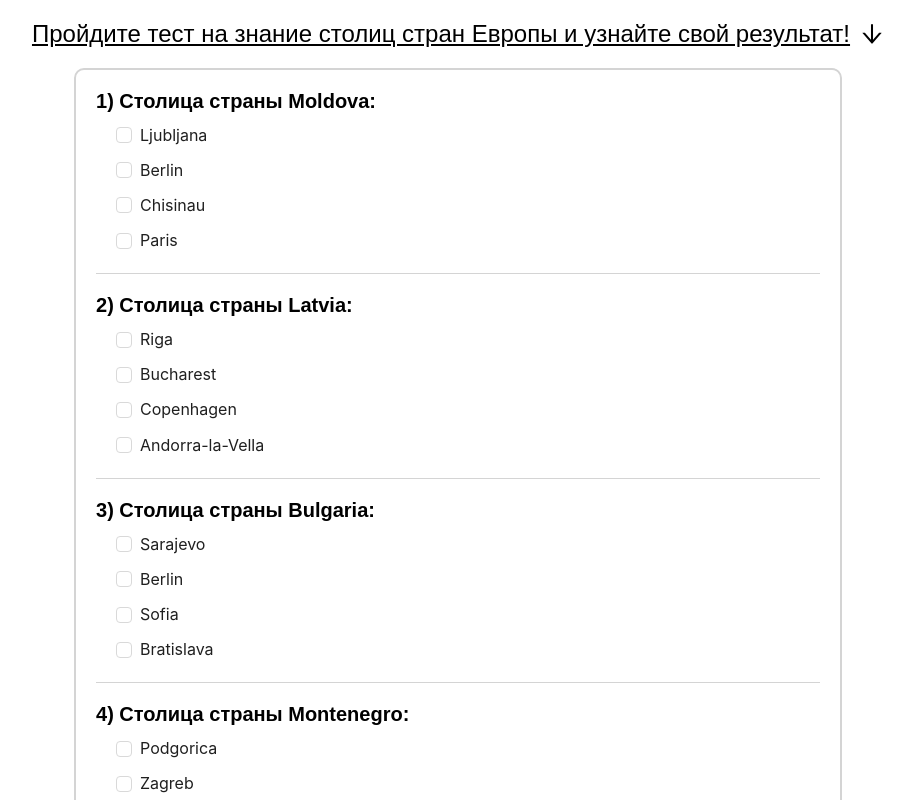
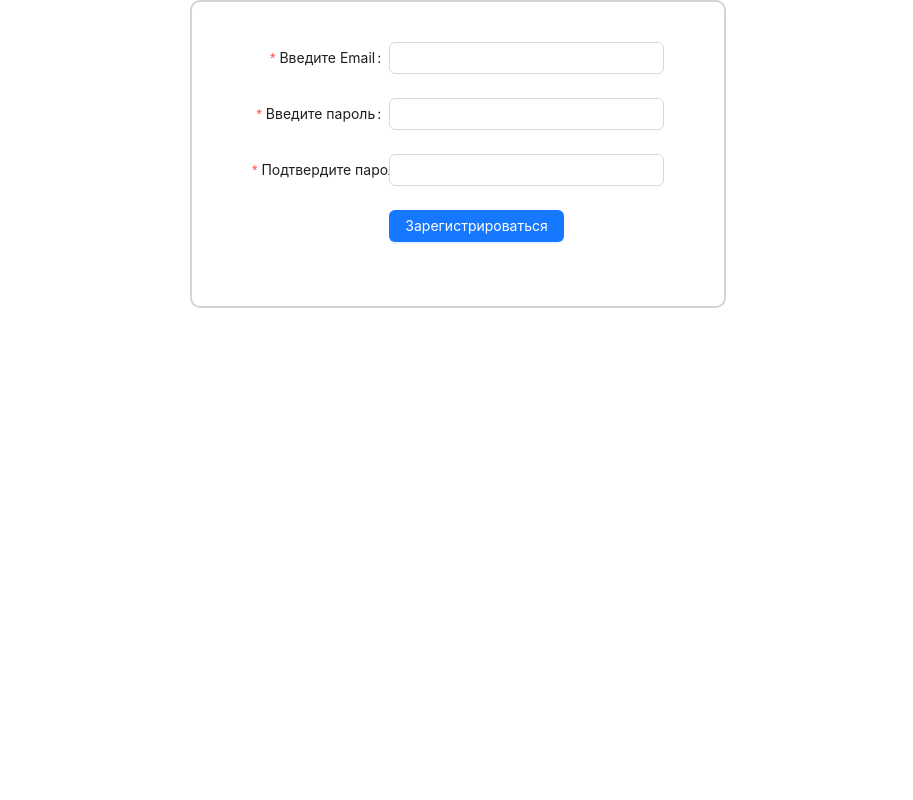
Before and after one commit to SimpleCoderr/quiz-app-fullstack, a React app in the folder client/: page /registration in a window 1280 px wide. Shown: the top 800 px of the page, without its empty margins (182-1095 px from the left). Built offline with nearby package versions, Linux system fonts and the light colour scheme.

Commit message:
add AppRouter

```diff
--- a/client/package.json
+++ b/client/package.json
@@ -46,6 +46,7 @@
     "react": "^17.0.2",
     "react-dom": "^17.0.2",
     "react-redux": "^8.1.1",
+    "react-router-dom": "^6.14.1",
     "redux": "^4.2.1"
   }
 }
--- /dev/null
+++ b/client/src/app/AppRouter/routes/index.tsx
@@ -0,0 +1,29 @@
+import { BrowserRouter, Routes, Route } from "react-router-dom";
+import { useTypedSelector } from "shared";
+import { publicRoutes } from "./publicRoutes";
+import { privateRoutes } from "./privateRoutes";
+
+const AppRouter = () => {
+  const { isLogged } = useTypedSelector((state) => state.app);
+  return (
+    <BrowserRouter>
+      <Routes>
+        {isLogged ? (
+          <>
+            {privateRoutes.map((route) => (
+              <Route {...route} key={route.path} />
+            ))}
+          </>
+        ) : (
+          <>
+            {publicRoutes.map((route) => (
+              <Route {...route} key={route.path} />
+            ))}
+          </>
+        )}
+      </Routes>
+    </BrowserRouter>
+  );
+};
+
+export default AppRouter;
--- /dev/null
+++ b/client/src/app/AppRouter/routes/privateRoutes.tsx
@@ -0,0 +1,9 @@
+import { IRoute } from "./routeType";
+import {Navigate} from "react-router-dom"
+import { Testing } from "pages/Testing";
+
+
+export const privateRoutes: IRoute[] = [
+    {path: '/quiz', element: <Testing/>},
+    {path: '*', element: <Navigate replace to="/quiz"/>}
+]
--- /dev/null
+++ b/client/src/app/AppRouter/routes/publicRoutes.tsx
@@ -0,0 +1,11 @@
+import { IRoute } from "./routeType";
+import {Navigate} from "react-router-dom"
+import { Registration } from "pages/Registration";
+import { Login } from "pages/Login";
+
+
+export const publicRoutes: IRoute[] = [
+    {path: '/login', element: <Login/>},
+    {path: '/registration', element: <Registration/>},
+    {path: '*', element: <Navigate replace to="/login"/>}
+]
--- /dev/null
+++ b/client/src/app/AppRouter/routes/routeType.ts
@@ -0,0 +1,4 @@
+export type IRoute = {
+    path: string;
+    element: React.ReactNode
+}
--- a/client/src/app/index.tsx
+++ b/client/src/app/index.tsx
@@ -1,12 +1,13 @@
-import Testing from "pages/Testing";
+import {Testing} from "pages/Testing";
 import { StoreProvider } from "./providers";
 import "./styles/index.scss";
+import AppRouter from "./AppRouter/routes";
 
 function App() {
   return (
     <div className="app">
       <StoreProvider>
-        <Testing />
+        <AppRouter/>
       </StoreProvider>
     </div>
   );
--- /dev/null
+++ b/client/src/pages/Login/index.tsx
@@ -0,0 +1,10 @@
+import { LoginForm } from "features/LoginForm"
+import s from './styles.module.scss'
+
+export const Login = () => {
+  return (
+    <div className={s.loginPage}>
+        <LoginForm/>
+    </div>
+  )
+}
--- /dev/null
+++ b/client/src/pages/Login/styles.module.scss
@@ -0,0 +1,7 @@
+.loginPage {
+    width: 100%;
+    display: flex;
+    justify-content: center;
+    align-items: center;
+    height:fit-content;
+}
--- /dev/null
+++ b/client/src/pages/Registration/index.tsx
@@ -0,0 +1,10 @@
+import { RegistrationForm } from "features/RegistrationForm"
+import s from './styles.module.scss'
+
+export const Registration = () => {
+  return (
+    <div className={s.registrationPage}>
+        <RegistrationForm/>
+    </div>
+  )
+}
--- /dev/null
+++ b/client/src/pages/Registration/styles.module.scss
@@ -0,0 +1,7 @@
+.registrationPage {
+    width: 100%;
+    display: flex;
+    justify-content: center;
+    align-items: center;
+    height:fit-content;
+}
--- a/client/src/pages/Testing/index.tsx
+++ b/client/src/pages/Testing/index.tsx
@@ -2,10 +2,10 @@ import { Quiz } from "widgets/Quiz";
 import s from "./styles.module.scss";
 import { ArrowDownOutlined } from "@ant-design/icons";
 
-const Testing = () => {
+export const Testing = () => {
   return (
-    <div className={s.mainPage}>
-      <header className={s.headerPage}>
+    <div className={s.testing}>
+      <header className={s.headerTesting}>
         <div>Пройдите тест на знание столиц стран Европы и узнайте свой результат!</div>
         <ArrowDownOutlined />
       </header>
@@ -13,5 +13,3 @@ const Testing = () => {
     </div>
   );
 };
-
-export default Testing;
--- a/client/src/pages/Testing/styles.module.scss
+++ b/client/src/pages/Testing/styles.module.scss
@@ -1,11 +1,11 @@
-.mainPage {
+.testing {
     width: 100%;
     padding: 20px 0;
     display: flex;
     flex-direction: column;
     align-items: center;
 }
-.headerPage {
+.headerTesting {
     display: flex;
     gap: 10px;
     align-items: center;
```
Also changed, not shown: 1 other file (tests, documents, lock files or other folders).
